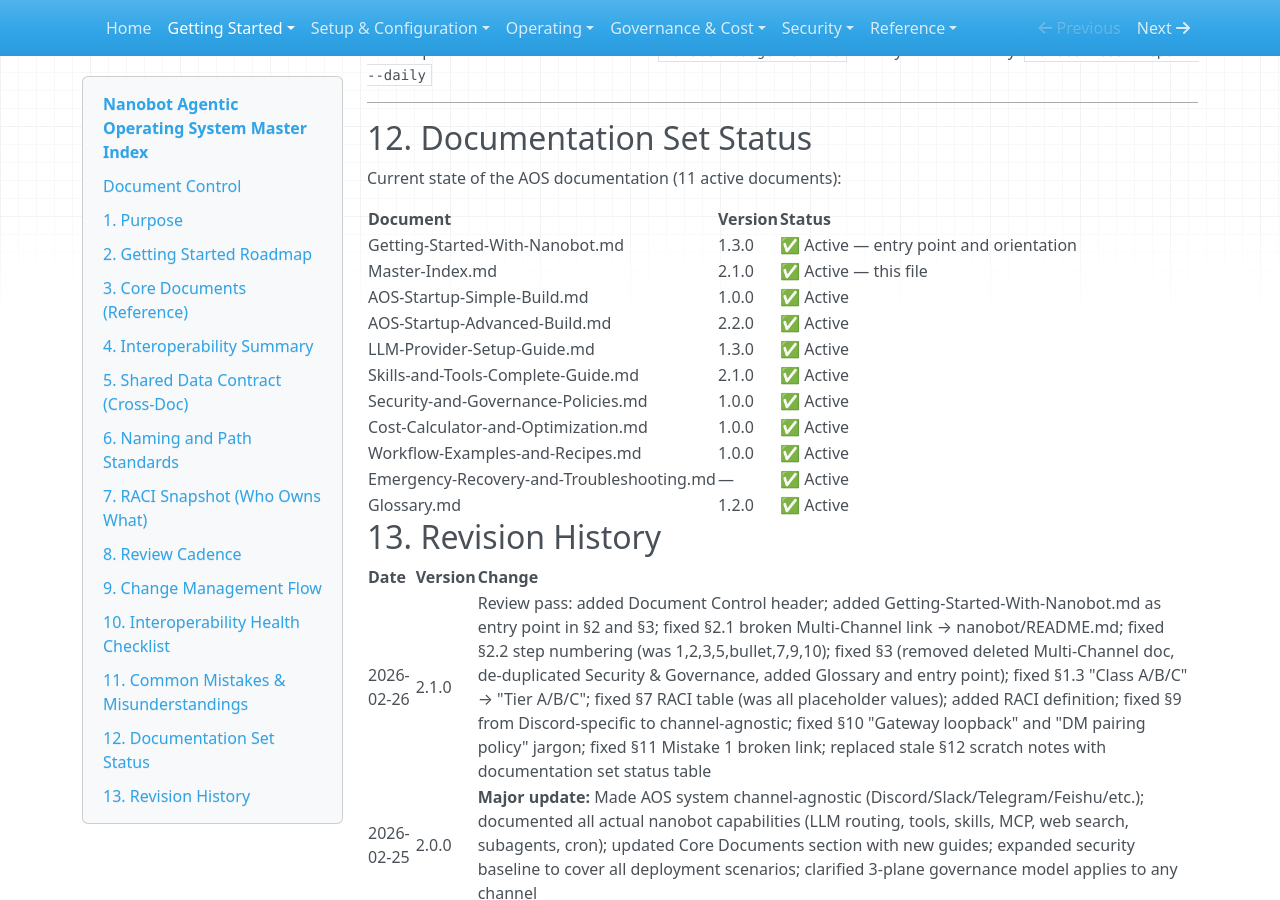
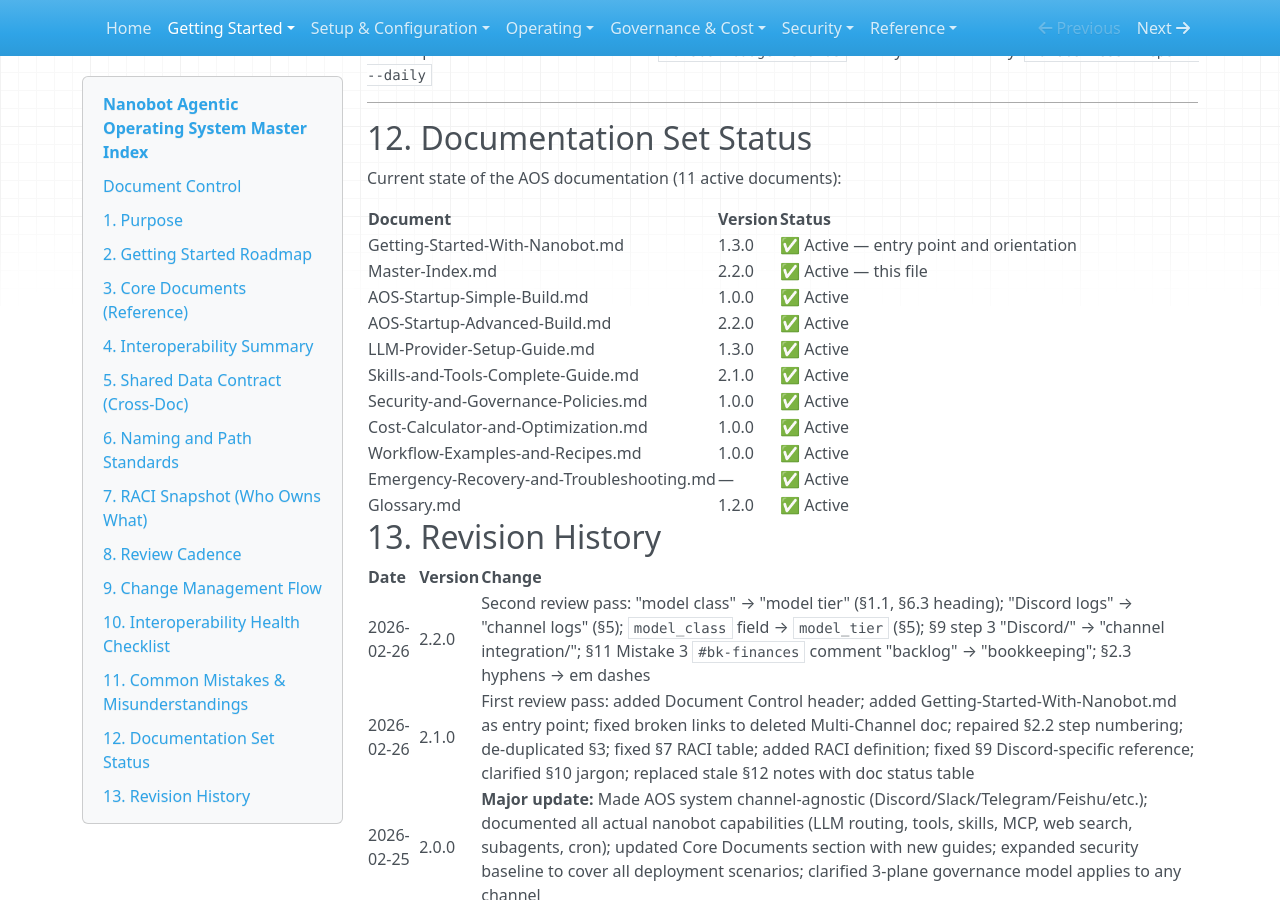
Before and after one commit to EgoNoBueno/Nanobot-Agentic-Operating-System, an MkDocs documentation site: the page built from docs/Master-Index.md, in a window 1280 px wide and 900 px high, scrolled down 10385 px. Built offline with MkDocs 1.6.1, drawn with Linux system fonts in a browser that asks for light colours; nearby versions of some CDN libraries; some of the changed text lies outside the part shown.

Commit message:
Master-Index.md v2.2.0: second review pass — terminology consistency
- "model class" → "model tier" in §1.1 step 3 and §6.3 section heading
- "Discord logs" → "channel logs" in §5 Shared Data Contract
- model_class field → model_tier in §5 (aligns with Tier A/B/C terminology)
- §9 step 3: "Discord/LLM/Obsidian" → "channel integration/LLM/Obsidian" (channel-agnostic)
- §11 Mistake 3: #bk-finances comment "backlog" → "bookkeeping" (matches §6.1 naming convention)
- §2.3: list item hyphens → em dashes (consistent with rest of §2)
- §12 doc status table: bumped Master-Index.md version to 2.2.0

```diff
--- a/docs/Master-Index.md
+++ b/docs/Master-Index.md
@@ -2,7 +2,7 @@
 
 ## Document Control
 - **Owner:** Nanobot Community
-- **Version:** 2.1.0
+- **Version:** 2.2.0
 - **Last Updated:** February 26, 2026
 - **Status:** Active
 - **Purpose:** Architecture reference and documentation navigator for the full AOS
@@ -26,7 +26,7 @@
 **How it works in practice:**
 1. Operator sends request in a policy-approved channel (e.g., Discord **#prd-widget-marketing**, Slack **#prd-widget-marketing**, Telegram group, or any supported platform).
 2. Nanobot receives the message via channel integration.
-3. LLM policy routes to appropriate model class (Claude, GPT, local Ollama, etc.) with cost/security constraints.
+3. LLM policy routes to appropriate model tier (Claude, GPT, local Ollama, etc.) with cost/security constraints.
 4. Nanobot executes tasks: web search (Brave API), file read/write/edit, shell commands, GitHub automation, weather data, MCP tool calls, cron tasks, or spawns parallel subagents.
 5. Results are logged with structured metadata (**request_id**, **project_id**, tokens, cost, timing).
 6. Response is posted back to the requesting channel with citations, confidence notes, and references.
@@ -153,8 +153,8 @@
 
 Follow the **Production Setup** path above (choose Simple or Advanced Build), then:
 
-1. **[Security & Governance Policies](Security-and-Governance-Policies.md)** - Configure RBAC (Owner, Reviewer, Operator roles), channel namespacing, approval gates, cost allocation, and run monthly security validation
-2. **[Cost Calculator](Cost-Calculator-and-Optimization.md)** - Set up cost chargeback by team/project
+1. **[Security & Governance Policies](Security-and-Governance-Policies.md)** — Configure RBAC (Owner, Reviewer, Operator roles), channel namespacing, approval gates, cost allocation, and run monthly security validation
+2. **[Cost Calculator](Cost-Calculator-and-Optimization.md)** — Set up cost chargeback by team/project
 
 **Result:** Nanobot operates safely across multiple teams with clear governance, spending transparency, and audit trails.
 
@@ -225,14 +225,14 @@
 - **Secret management** - API keys, model credentials, MCP auth stored in `.env`, never committed to version control.
 
 ## 5. Shared Data Contract (Cross-Doc)
-Use these fields consistently across Discord logs, LLM telemetry, and Obsidian notes:
+Use these fields consistently across channel logs, LLM telemetry, and Obsidian notes:
 - **request_id**
 - **project_id**
 - **workflow_domain**
 - **owner** or **requester**
 - **status**
 - **timestamp_utc**
-- **model_class** and **model_name** (when applicable)
+- **model_tier** and **model_name** (when applicable)
 - **input_tokens** / **output_tokens** / **estimated_cost** (LLM executions)
 - **reference** (link to note/runbook/output)
 
@@ -257,7 +257,7 @@
 - **00-System/AOS-Journal/** - Daily operational journaling (if journaler skill is enabled)
 - **00-System/Audit-Logs/** - Monthly security audit results and remediation
 
-### 6.3 Web Research Tier Mapping (Channel → Model Class)
+### 6.3 Web Research Tier Mapping (Channel → Model Tier)
 When enabling web search (Brave API), use these tier guidelines to balance cost and depth:
 
 | Channel Family | Research Depth | Cost Tier | Model Tier | Notes |
@@ -294,7 +294,7 @@
 ## 9. Change Management Flow
 1. Propose change in the appropriate control channel (e.g., `#ctl-nanobot-commands`).
 2. Assess risk, cost impact, and rollback plan.
-3. Update affected docs (Discord/LLM/Obsidian/Procedure).
+3. Update affected docs (channel integration/LLM/Obsidian/Procedure).
 4. Execute controlled test.
 5. Approve and promote to active.
 6. Log outcome and references in Obsidian change records.
@@ -340,7 +340,7 @@
 - Use pattern: `#[workflow_domain]-[team_or_project]-[optional_detail]`
 - Good examples:
   - `#prd-widget-marketing` (product team, research)
-  - `#bk-finances` (backlog, financial tasks)
+  - `#bk-finances` (bookkeeping, financial tasks)
   - `#res-ai-safety` (research, AI safety topic)
   - `#ctl-nanobot` (control, nanobot operations)
 - Avoid:
@@ -424,7 +424,7 @@
 | Document | Version | Status |
 |---|---|---|
 | Getting-Started-With-Nanobot.md | 1.3.0 | ✅ Active — entry point and orientation |
-| Master-Index.md | 2.1.0 | ✅ Active — this file |
+| Master-Index.md | 2.2.0 | ✅ Active — this file |
 | AOS-Startup-Simple-Build.md | 1.0.0 | ✅ Active |
 | AOS-Startup-Advanced-Build.md | 2.2.0 | ✅ Active |
 | LLM-Provider-Setup-Guide.md | 1.3.0 | ✅ Active |
@@ -438,7 +438,8 @@
 ## 13. Revision History
 | Date | Version | Change |
 |---|---|---|
-| 2026-02-26 | 2.1.0 | Review pass: added Document Control header; added Getting-Started-With-Nanobot.md as entry point in §2 and §3; fixed §2.1 broken Multi-Channel link → nanobot/README.md; fixed §2.2 step numbering (was 1,2,3,5,bullet,7,9,10); fixed §3 (removed deleted Multi-Channel doc, de-duplicated Security & Governance, added Glossary and entry point); fixed §1.3 "Class A/B/C" → "Tier A/B/C"; fixed §7 RACI table (was all placeholder values); added RACI definition; fixed §9 from Discord-specific to channel-agnostic; fixed §10 "Gateway loopback" and "DM pairing policy" jargon; fixed §11 Mistake 1 broken link; replaced stale §12 scratch notes with documentation set status table |
+| 2026-02-26 | 2.2.0 | Second review pass: "model class" → "model tier" (§1.1, §6.3 heading); "Discord logs" → "channel logs" (§5); `model_class` field → `model_tier` (§5); §9 step 3 "Discord/" → "channel integration/"; §11 Mistake 3 `#bk-finances` comment "backlog" → "bookkeeping"; §2.3 hyphens → em dashes |
+| 2026-02-26 | 2.1.0 | First review pass: added Document Control header; added Getting-Started-With-Nanobot.md as entry point; fixed broken links to deleted Multi-Channel doc; repaired §2.2 step numbering; de-duplicated §3; fixed §7 RACI table; added RACI definition; fixed §9 Discord-specific reference; clarified §10 jargon; replaced stale §12 notes with doc status table |
 | 2026-02-25 | 2.0.0 | **Major update:** Made AOS system channel-agnostic (Discord/Slack/Telegram/Feishu/etc.); documented all actual nanobot capabilities (LLM routing, tools, skills, MCP, web search, subagents, cron); updated Core Documents section with new guides; expanded security baseline to cover all deployment scenarios; clarified 3-plane governance model applies to any channel |
 | 2026-02-24 | 1.1.10 | Added Discord Messaging Setup Guide to core docs for onboarding field collection and allowlist formatting |
 | 2026-02-24 | 1.1.9 | Added Nanobot Onboarding Guide link for manual-mode local-gateway onboarding standard |
```
